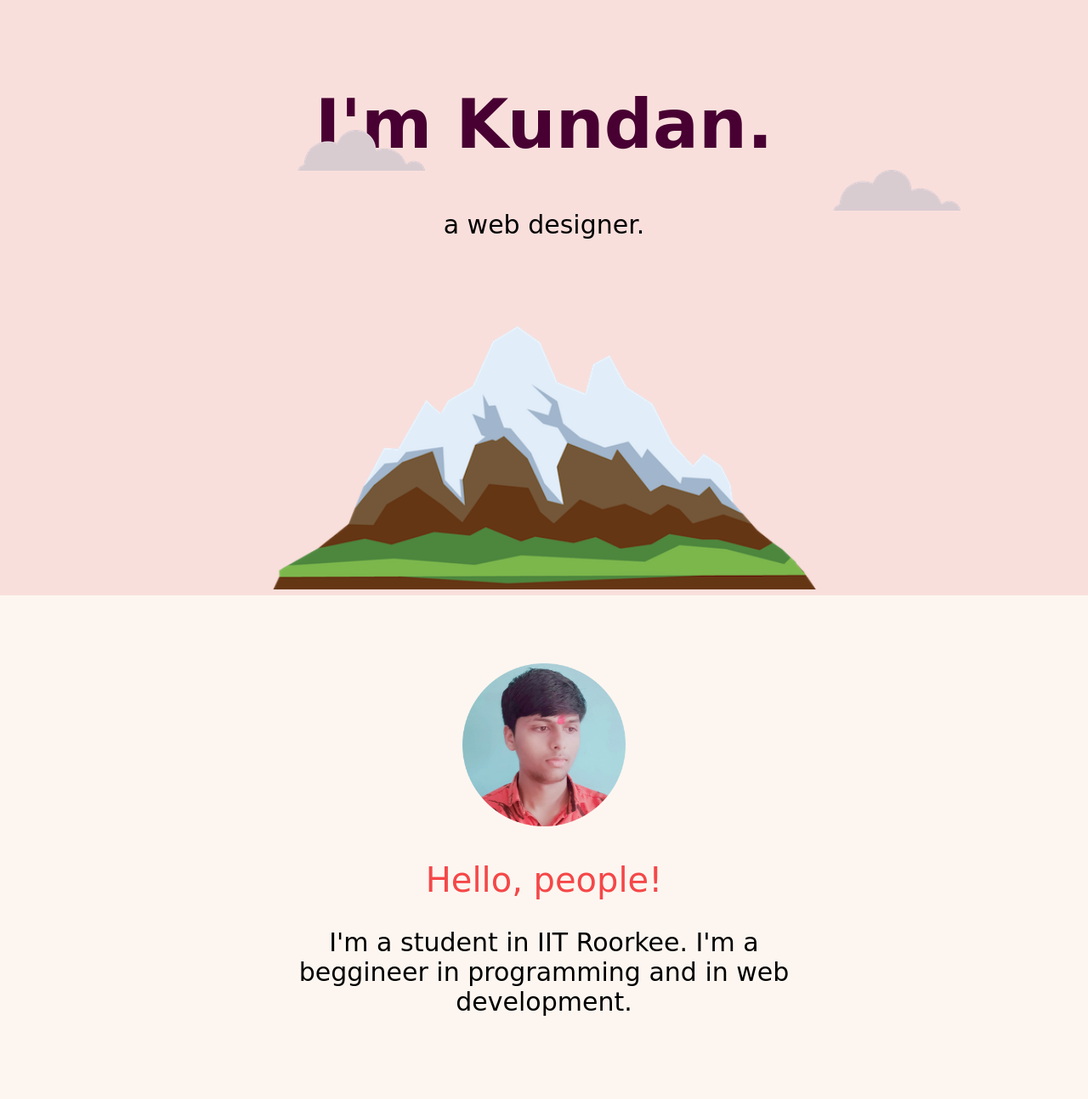
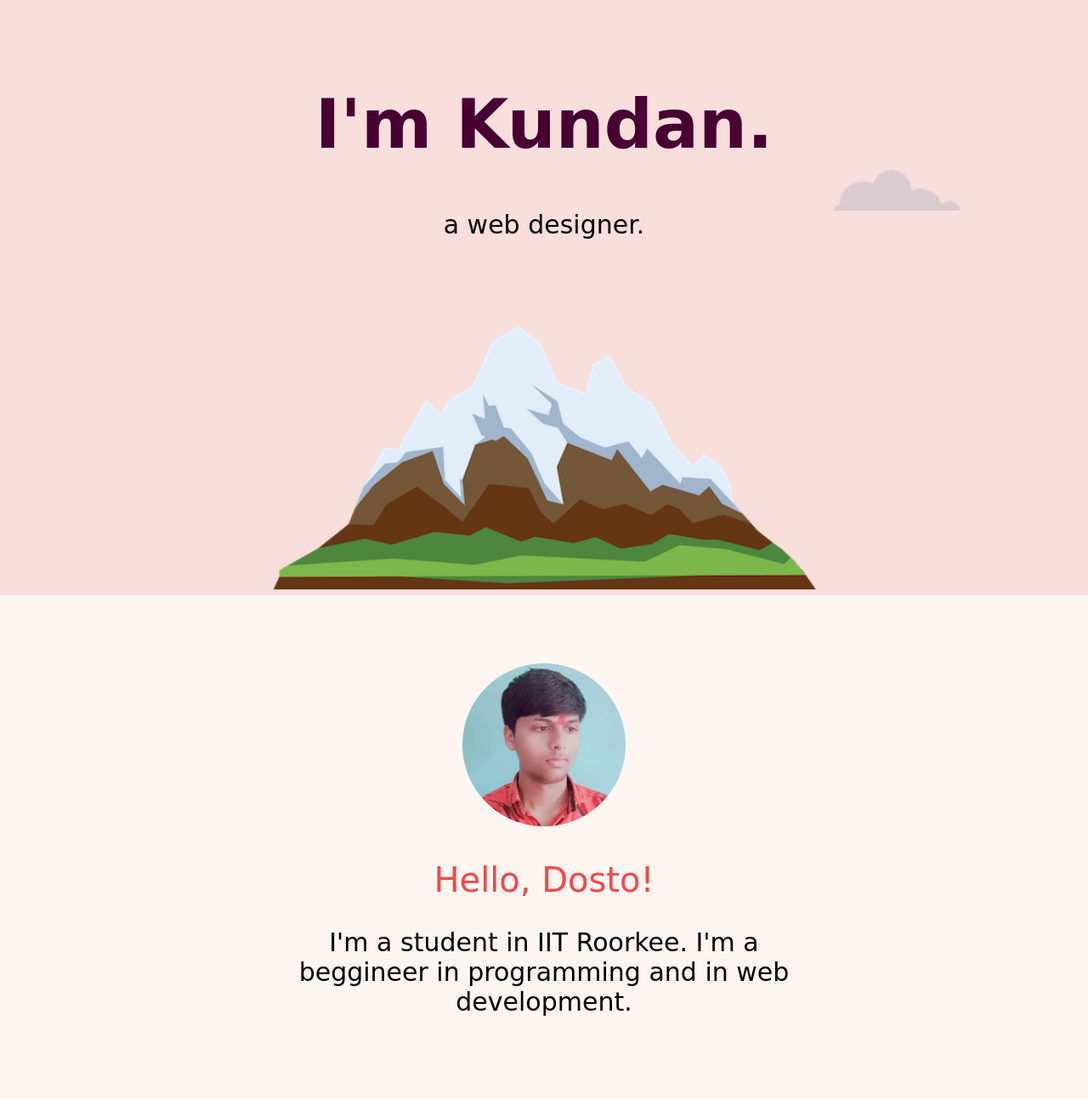
Before and after one commit to kundannagar/CSS-mysite, a plain HTML site: page index.html in a window 1280 px wide. Shown: the top 1294 px of the page at 85% size. Drawn offline with Linux system fonts and the light colour scheme.

Commit message:
Update index.html

```diff
--- a/index.html
+++ b/index.html
@@ -16,7 +16,6 @@
     <img class="top-cloud" src="cloud.png" alt="cloud image">
     <h1>I'm Kundan.</h1>
     <p>a web designer.</p>
-    <img class="bottom-cloud" src="cloud.png" alt="cloud image">
     <img class="mountain" src="mountain.png" alt="mountain image">
   </div>
 
@@ -24,7 +23,7 @@
   <div class="middle-container">
     <div class="profile">
       <img class="profile-image" src="Kundan_main.png" alt="kundan's image">
-      <h2>Hello, people!</h2>
+      <h2>Hello, Dosto!</h2>
       <p class="intro">  I'm a student in IIT Roorkee. I'm a beggineer in programming and in web development.</p>
     </div>
     <hr>
```
